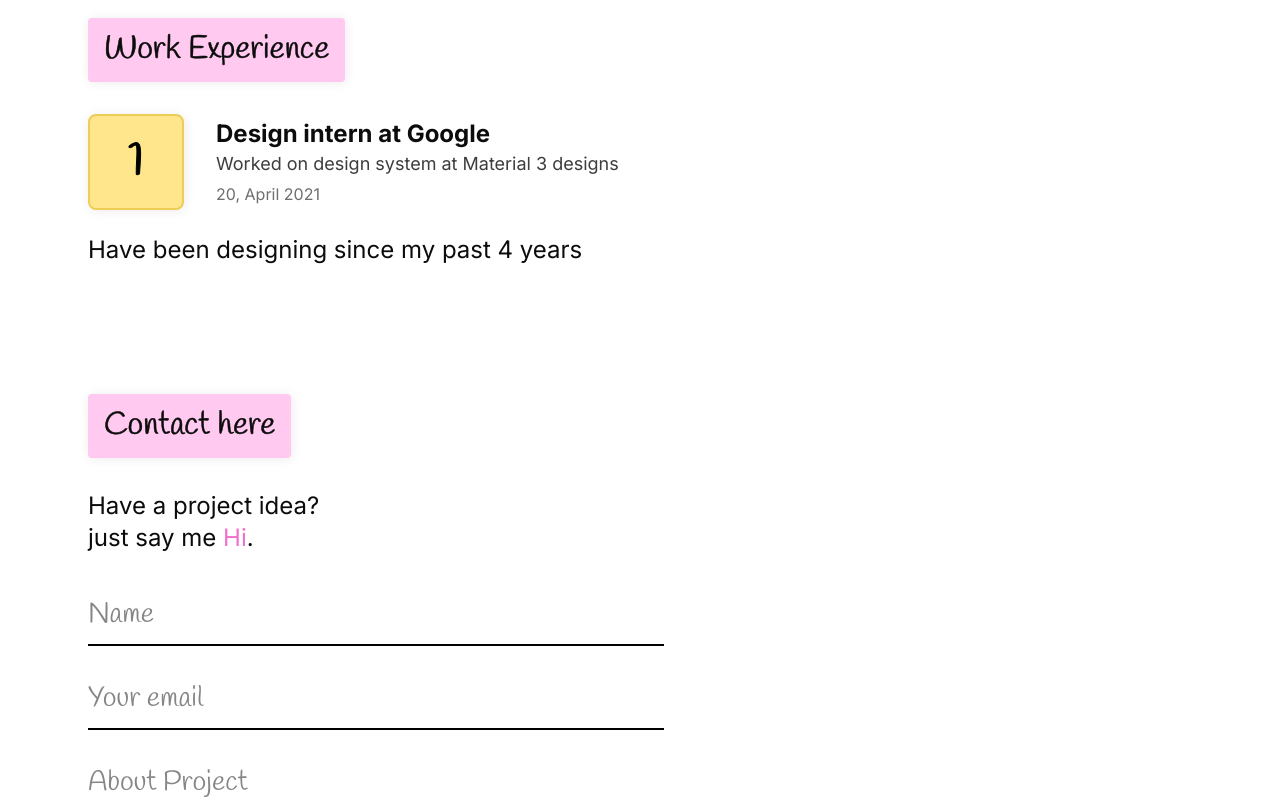
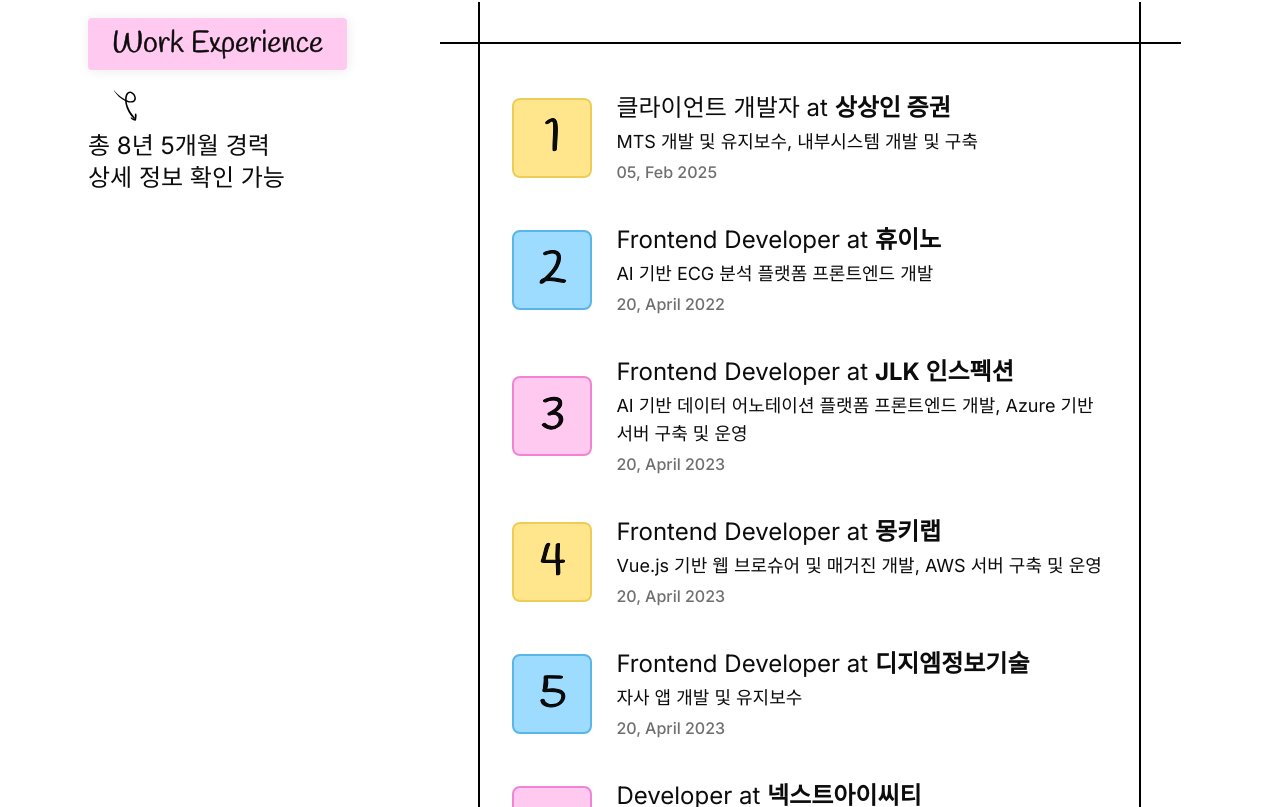
Before and after one commit to TaeGum/porfolio, a Next.js app: page / in a window 1280 px wide. Shown: the part 2253-3060 px from the top of the page. Built offline with nearby package versions, Linux system fonts and the light colour scheme.

Commit message:
경력 섹션 추가
액자식 디자인 및 내용 적용

```diff
--- a/app/page.tsx
+++ b/app/page.tsx
@@ -1,11 +1,12 @@
 import { Header } from "@/components/Header";
 import { Hero } from "@/components/Hero";
 // import { Portfolio } from "@/components/Portfolio";
-import { Experience } from "@/components/Experience";
+// import { Experience } from "@/components/Experience";
 import { Contact } from "@/components/Contact";
 import { Footer } from "@/components/Footer";
 import { WhatIDoSection } from "@/components/WhatIDoSection";
 import { PortfolioShowcase } from "@/components/PortfolioShowcase";
+import { ExperienceFrame } from "@/components/ExperienceFrame";
 
 export default function Home() {
   return (
@@ -15,7 +16,8 @@ export default function Home() {
       <WhatIDoSection />
       <PortfolioShowcase />
       {/* <Portfolio /> */}
-      <Experience />
+      {/* <Experience /> */}
+      <ExperienceFrame />
       <Contact />
       <Footer />
     </div>
--- /dev/null
+++ b/components/ExperienceFrame.tsx
@@ -0,0 +1,140 @@
+// components/ExperienceFrame.tsx
+import React from "react";
+
+const experiences = [
+  {
+    number: 1,
+    numberBg: "bg-[#ffe68c] border-[#eecd56]",
+    company: "상상인 증권",
+    title: "클라이언트 개발자 at",
+    desc: "MTS 개발 및 유지보수, 내부시스템 개발 및 구축",
+    date: "05, Feb 2025",
+  },
+  {
+    number: 2,
+    numberBg: "bg-[#9ddcff] border-[#5ab5e8]",
+    company: "휴이노",
+    title: "Frontend Developer at",
+    desc: "AI 기반 ECG 분석 플랫폼 프론트엔드 개발",
+    date: "20, April 2022",
+  },
+  {
+    number: 3,
+    numberBg: "bg-[#ffc9f0] border-[#f384d4]",
+    company: "JLK 인스펙션",
+    title: "Frontend Developer at",
+    desc: "AI 기반 데이터 어노테이션 플랫폼 프론트엔드 개발, Azure 기반 서버 구축 및 운영",
+    date: "20, April 2023",
+  },
+  {
+    number: 4,
+    numberBg: "bg-[#ffe68c] border-[#eecd56]",
+    company: "몽키랩",
+    title: "Frontend Developer at",
+    desc: "Vue.js 기반 웹 브로슈어 및 매거진 개발, AWS 서버 구축 및 운영",
+    date: "20, April 2023",
+  },
+  {
+    number: 5,
+    numberBg: "bg-[#9ddcff] border-[#5ab5e8]",
+    company: "디지엠정보기술",
+    title: "Frontend Developer at",
+    desc: "자사 앱 개발 및 유지보수",
+    date: "20, April 2023",
+  },
+  {
+    number: 6,
+    numberBg: "bg-[#ffc9f0] border-[#f384d4]",
+    company: "넥스트아이씨티",
+    title: "Developer at",
+    desc: "SI 파견 업무",
+    date: "20, April 2023",
+  },
+];
+
+export function ExperienceFrame() {
+  return (
+    <section className="flex max-w-6xl mx-auto py-16 px-6 gap-20">
+      {/* 타이틀/설명 (액자 밖) */}
+      <div className="flex flex-col items-start mb-10 max-w-3xl">
+        <div
+          className="bg-[#ffc9f0] px-6 py-2 rounded shadow-subtle flex items-center gap-2 mb-3"
+          style={{ boxShadow: "1px 1px 11.2px 0px rgba(0,0,0,0.08)" }}
+        >
+          <span
+            className="font-handlee text-2xl md:text-3xl text-[#0c0c0c]"
+            style={{ WebkitTextStroke: "0.5px #0c0c0c" }}
+          >
+            Work Experience
+          </span>
+        </div>
+        <img src="/arrow3.svg" alt="arrow" className="w-20 h-10 mb-2" />
+        <p className="font-inter text-lg md:text-2xl text-[#0c0c0c] w-[16rem]">
+          총 8년 5개월 경력
+          <br />
+          상세 정보 확인 가능
+        </p>
+      </div>
+
+      {/* 액자 프레임(경력 리스트만 감쌈) */}
+      <div className="relative w-3/5 max-w-3xl mx-auto my-6">
+        {/* 네 변 border */}
+        <div className="border-2 border-black rounded-none relative">
+          {/* 좌상: 수평 */}
+          <div className="absolute -top-[2px] -left-[40px] w-10 h-0 border-t-2 border-black" />
+          {/* 좌상: 수직 */}
+          <div className="absolute -top-[42px] -left-[2px] w-0 h-10 border-l-2 border-black" />
+
+          {/* 우상: 수평 */}
+          <div className="absolute -top-[2px] -right-[42px] w-10 h-0 border-t-2 border-black" />
+          {/* 우상: 수직 */}
+          <div className="absolute -top-[42px] -right-[2px] w-0 h-10 border-l-2 border-black" />
+
+          {/* 좌하: 수평 */}
+          <div className="absolute -bottom-[2px] -left-[40px] w-10 h-0 border-t-2 border-black" />
+          {/* 좌하: 수직 */}
+          <div className="absolute -bottom-[42px] -left-[2px] w-0 h-10 border-l-2 border-black" />
+
+          {/* 우하: 수평 */}
+          <div className="absolute -bottom-[2px] -right-[42px] w-10 h-0 border-t-2 border-black" />
+          {/* 우하: 수직 */}
+          <div className="absolute -bottom-[42px] -right-[2px] w-0 h-10 border-l-2 border-black" />
+
+          {/* 경력 리스트 */}
+          <div className="relative z-10 flex flex-col gap-10 px-8 py-12">
+            {experiences.map((exp) => (
+              <div
+                key={exp.number}
+                className="flex flex-row items-center gap-6 w-full"
+              >
+                {/* 넘버 박스 */}
+                <div
+                  className={`flex items-center justify-center rounded-md border-2 ${exp.numberBg} min-w-[70px] min-h-[70px] w-16 h-16 md:w-20 md:h-20 font-handlee text-4xl md:text-5xl font-normal shrink-0`}
+                  style={{
+                    WebkitTextStroke: "1px #000",
+                    letterSpacing: "-0.022em",
+                  }}
+                >
+                  {exp.number}
+                </div>
+                {/* 텍스트 */}
+                <div className="flex flex-col gap-1">
+                  <div className="font-inter text-lg md:text-2xl text-[#0c0c0c] font-normal">
+                    <span>{exp.title} </span>
+                    <span className="font-bold">{exp.company}</span>
+                  </div>
+                  <div className="font-inter text-base md:text-lg text-[#0c0c0c] font-normal">
+                    {exp.desc}
+                  </div>
+                  <div className="font-inter text-sm md:text-base text-[#706f6f] font-medium">
+                    {exp.date}
+                  </div>
+                </div>
+              </div>
+            ))}
+          </div>
+        </div>
+      </div>
+    </section>
+  );
+}
--- a/components/PortfolioShowcase.tsx
+++ b/components/PortfolioShowcase.tsx
@@ -65,7 +65,7 @@ export function PortfolioShowcase() {
           className="mb-2"
         />
         <p className="font-inter text-lg md:text-2xl text-[#0c0c0c] text-left w-[16rem]">
-          Have designed more than 20 projects
+          주요 프로젝트 요약
         </p>
       </div>
 
```
